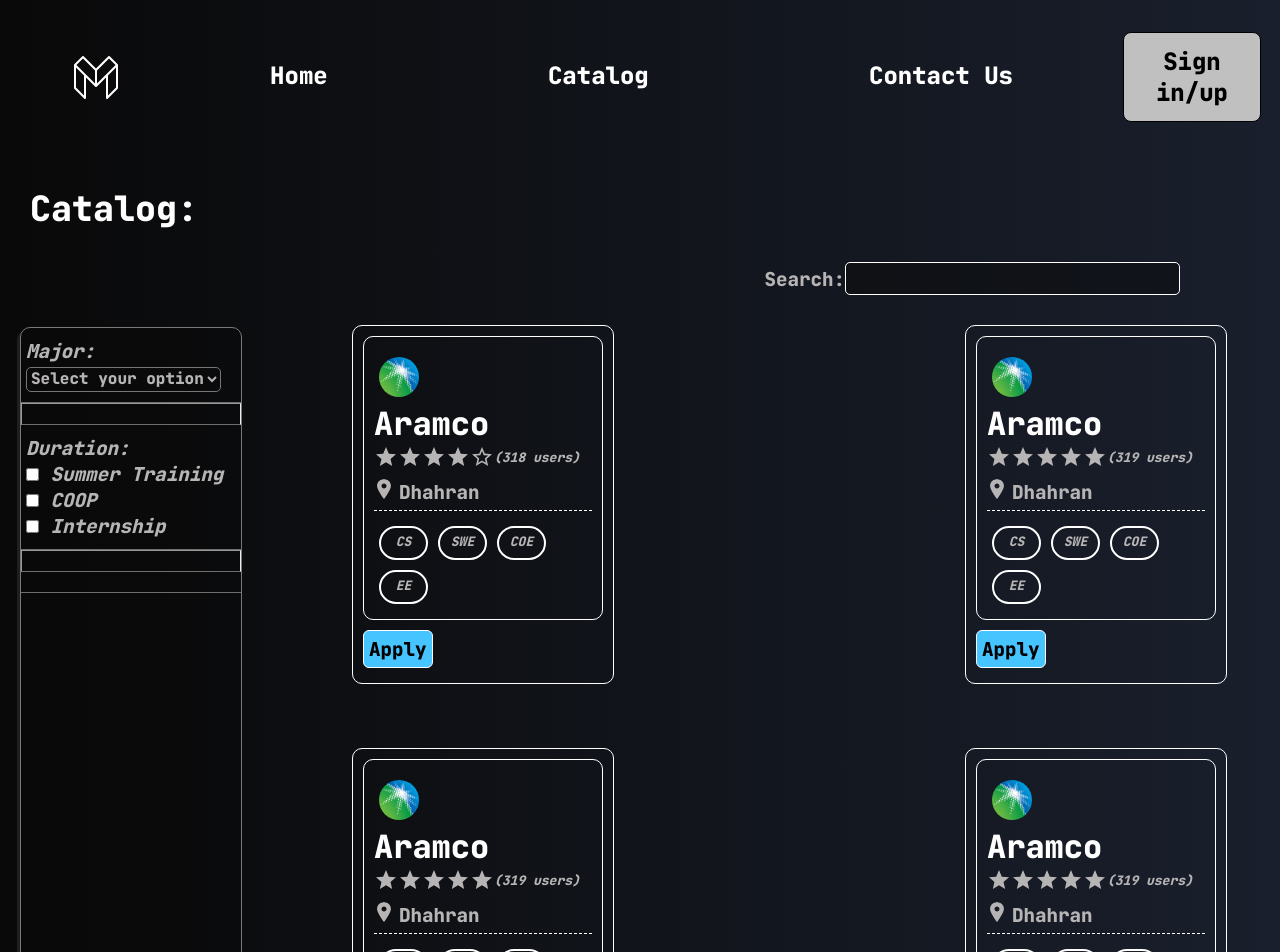
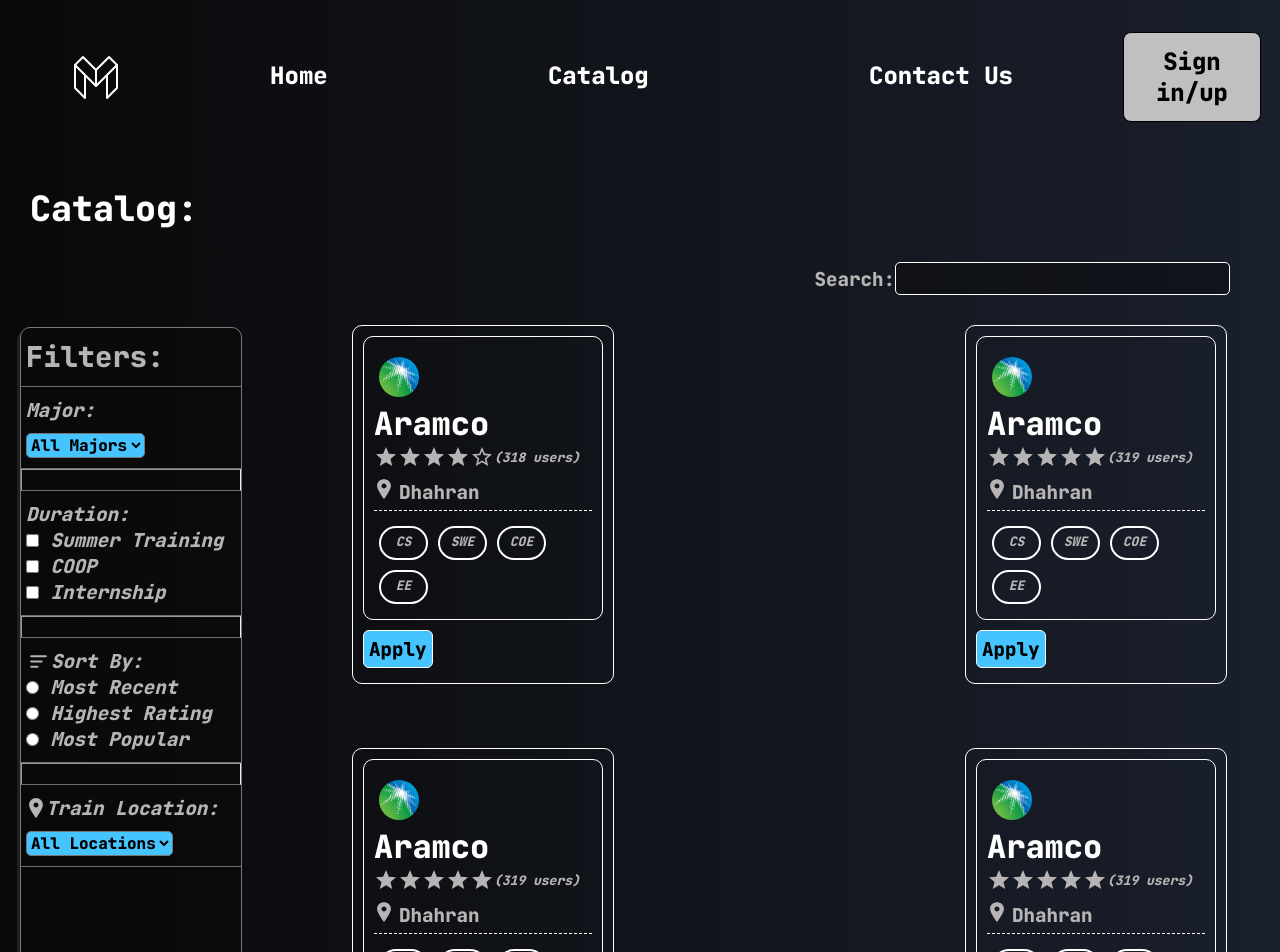
Before and after one commit to MysticalDawn/SWE363-Project, a React (Vite) app in the folder client/: page /catalog in a window 1280 px wide. Shown: the top 952 px of the page. Built offline with nearby package versions, Linux system fonts and the light colour scheme.

Commit message:
catalog page design

```diff
--- a/client/src/pages/catalog.jsx
+++ b/client/src/pages/catalog.jsx
@@ -3,6 +3,7 @@
 import aramco from "../img/aramco-logo.png";
 import Rating from "@mui/material/Rating";
 import locationLogo from "../img/location.svg";
+import sortByLogo from "../img/sortby.svg";
 export const Catalog = () => {
   let majors = ["CS", "SWE", "COE", "EE"];
   function majorsElement(majorsList) {
@@ -54,11 +55,12 @@
       <h1 id="title">Catalog:</h1>
       <main id="catalog-body">
         <aside id="filter">
+          <h2>Filters:</h2>
           <i className="major-section">
             Major: <br />
             <select name="major" id="major" defaultValue={"default"}>
-              <option value="default" disabled>
-                Select your option
+              <option value="default">
+                All Majors
               </option>
               <option value="CS">CS</option>
               <option value="SWE">SWE</option>
@@ -80,7 +82,43 @@
             <label htmlFor="summber"> Internship</label>
           </i>
           <hr />
-          <i className=""></i>
+
+          <i className="sortby">
+            <p className="sort_label">
+              <img src={sortByLogo} alt="sortby" width={25} />
+              <p>Sort By:</p>
+            </p>
+            <input type="radio" id="recent" name="sortby" value="recent" />{" "}
+            <label for="recent">Most Recent</label>
+            <br />
+            <input type="radio" id="rating" name="sortby" value="raing" />{" "}
+            <label for="rating">Highest Rating</label>
+            <br />
+            {" "}
+            <input
+              type="radio"
+              id="popular"
+              name="sortby"
+              value="popular"
+            />{" "}
+            <label for="popular">Most Popular</label>
+          </i>
+          <hr />
+          <i className="location-filter">
+          <p className="sort_label">
+              <img src={locationLogo} alt="logo" width={20} />
+              <p>Train Location:</p>
+            </p>
+            <select name="location" id="location" defaultValue={"default"}>
+              <option value="default">
+               All Locations
+              </option>
+              <option value="Dhahran">Dhahran</option>
+              <option value="Riyadh">Riyadh</option>
+              <option value="Jeddah">Jeddah</option>
+              <option value="Neom">Neom</option>
+            </select>
+          </i>
         </aside>
         <section id="jobs-body">
           <p id="search-bar">
--- a/client/src/styles/catalog.css
+++ b/client/src/styles/catalog.css
@@ -26,11 +26,13 @@
 
 }
 #filter select {
-    background-color: rgba(0, 0, 0, 0);
+    background-color: var(--secondary-background);
+    color: black;
     border-radius: 5px;
     outline: none;
     font-size: medium;
     cursor: pointer;
+    margin-top: 10px;
 }
 select option {
     background-color: rgba(0, 0, 0, 0.979);
@@ -38,12 +40,19 @@
 input[type="checkbox"]{
     cursor: pointer;
 }
+.sort_label{
+    display: flex;
+    align-items: center;
+}
+.sort_label p {
+    display: inline;
+}
 #jobs-body{
     width: 100%;
     margin-left: 80px;
 }
 #search-bar {
-    margin-right: 100px;
+    margin-right: 50px;
     margin-bottom: 30px;
     display: flex;
     justify-content: right;
```
Also changed, not shown: client/src/img/sortby.svg (added).
